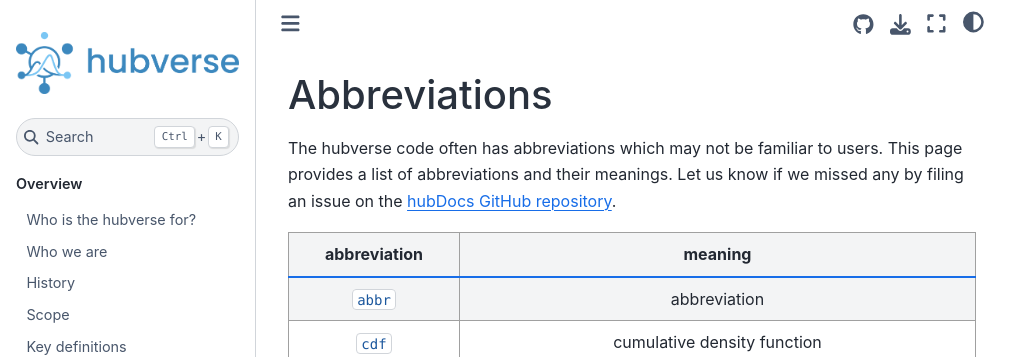
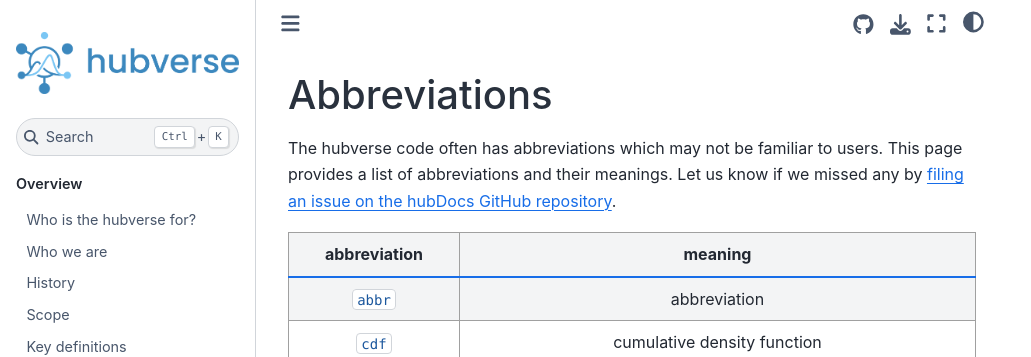
Before and after one commit to hubverse-org/hubDocs, a Sphinx documentation site: the page built from docs/source/overview/abbreviations.md, in a window 1280 px wide and 900 px high. Shown: the top 357 px of the window, without its empty margins (0-1031 px from the left). Built offline with Sphinx 7.4.7 and the Sphinx Book theme 1.1.4, drawn with Linux system fonts in a browser that asks for light colours; comment, search, counter and statistics services are not loaded.

```diff
--- a/docs/source/overview/abbreviations.md
+++ b/docs/source/overview/abbreviations.md
@@ -1,6 +1,6 @@
 # Abbreviations
 
-The hubverse code often has abbreviations which may not be familiar to users. This page provides a list of abbreviations and their meanings. Let us know if we missed any by filing an issue on the [hubDocs GitHub repository](https://github.com/hubverse-org/hubDocs/issues).
+The hubverse code often has abbreviations which may not be familiar to users. This page provides a list of abbreviations and their meanings. Let us know if we missed any by [filing an issue on the hubDocs GitHub repository](https://github.com/hubverse-org/hubDocs/issues).
 
 | abbreviation | meaning
 | ------------ | ------- |
```
